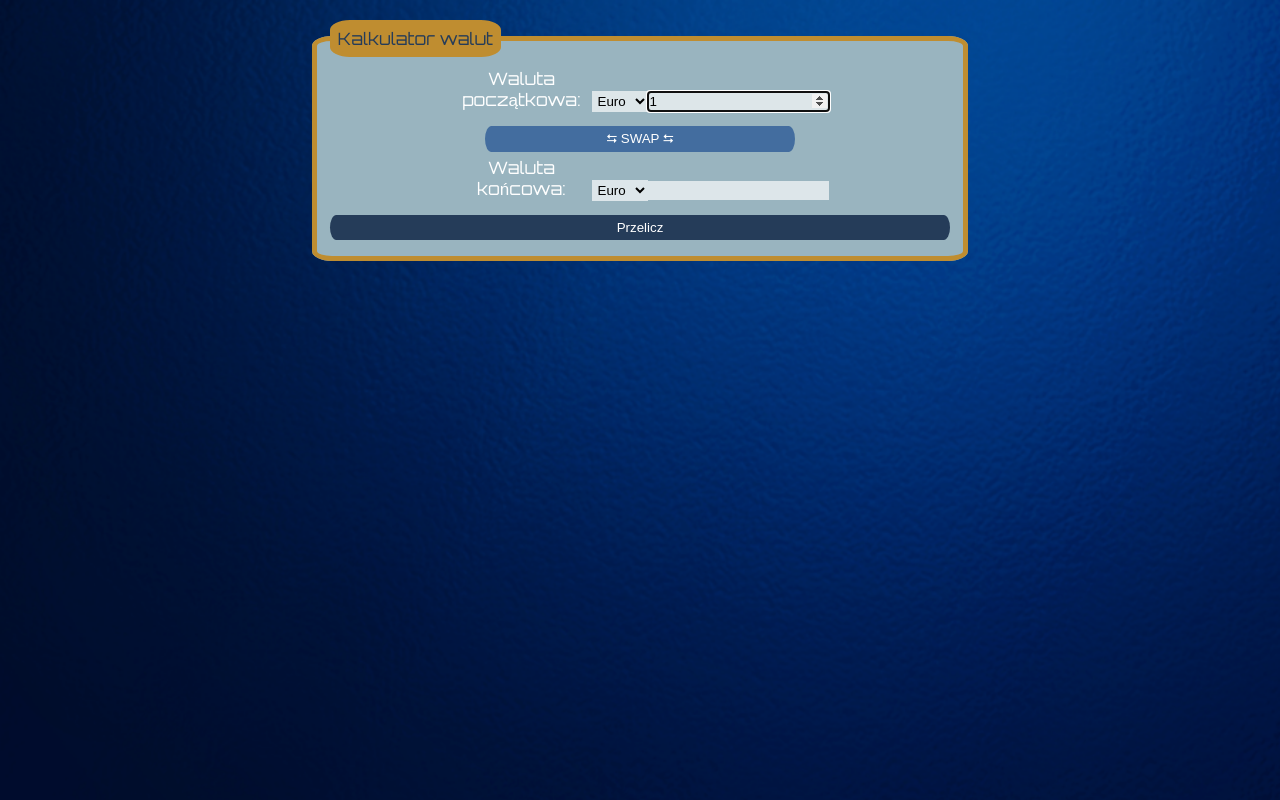
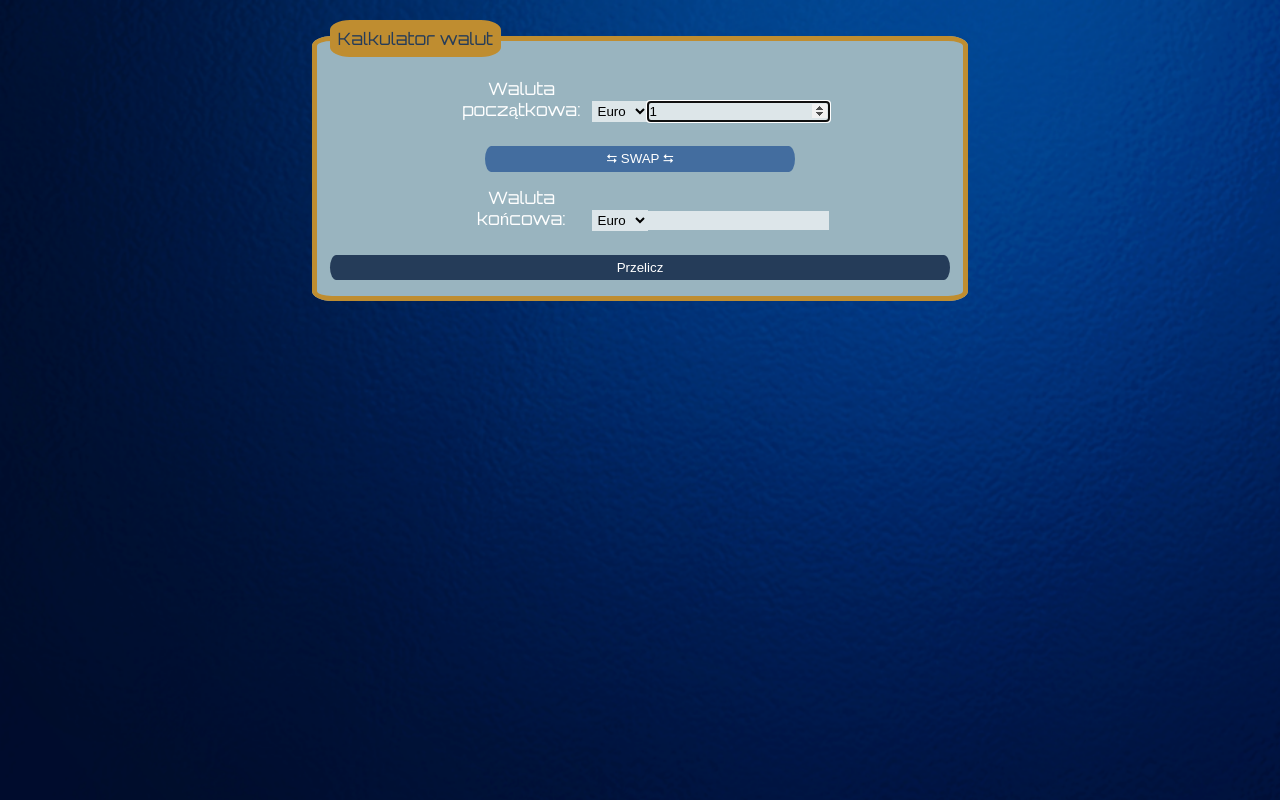
Before and after one commit to TheUnDc/TUDcurrency-calculatorAPI-react, a React (Create React App) app: page / in a window 1280 px wide. Built offline with nearby package versions, Linux system fonts and the light colour scheme.

Commit message:
addded paragraph to module

```diff
--- a/src/App.js
+++ b/src/App.js
@@ -2,6 +2,7 @@ import Input from "./Input";
 import Select from "./Select";
 import {Label, Legend} from "./FieldSetCaptions";
 import Buttons from "./Button";
+import Paragraph from "./Paragraph";
 
 function App() {
    return (
@@ -11,21 +12,21 @@ function App() {
             <fieldset className="fieldset">
                <Legend innerText={"Kalkulator walut"}/>
 
-               <p className="fieldset__paragraph">
+               <Paragraph>
                   <Label innerText={"Waluta początkowa:"} />
 
                   <Select name={"firstCurrency"} selectedOne={true}/>
                   <Input type={"number"} min={"0"} autofocus={true} value={"1"} step={"any"} />
-               </p>
+               </Paragraph>
 
                <Buttons type={"button"} className={"buttons__swap"} label={"⮀ SWAP ⮀"}/>
 
-               <p className="fieldset__paragraph">
+               <Paragraph>
                   <Label innerText={"Waluta końcowa:"}/>
 
                   <Select name={"secoundCurrency"} selectTwo={true}/>
                   <Input readonly={true} type={"number"} />
-               </p>
+               </Paragraph>
 
                <Buttons type={"submit"} className={"buttons__submit"} label={"Przelicz"}/>
             </fieldset>
--- /dev/null
+++ b/src/Paragraph/index.js
@@ -0,0 +1,9 @@
+import "./style.css";
+
+const Paragraph = ({children}) => (
+    <p className="paragraph">
+        {children}
+    </p>
+);
+
+export default Paragraph;
--- /dev/null
+++ b/src/Paragraph/style.css
@@ -0,0 +1,3 @@
+.paragraph {
+	margin: 10px 0;
+}
--- a/src/index.css
+++ b/src/index.css
@@ -32,7 +32,3 @@ body {
   font-family: "Orbitron", sans-serif;
   font-size: 17px;
 }
-
-.fieldset__paragraph {
-  margin: auto;
-}
```
